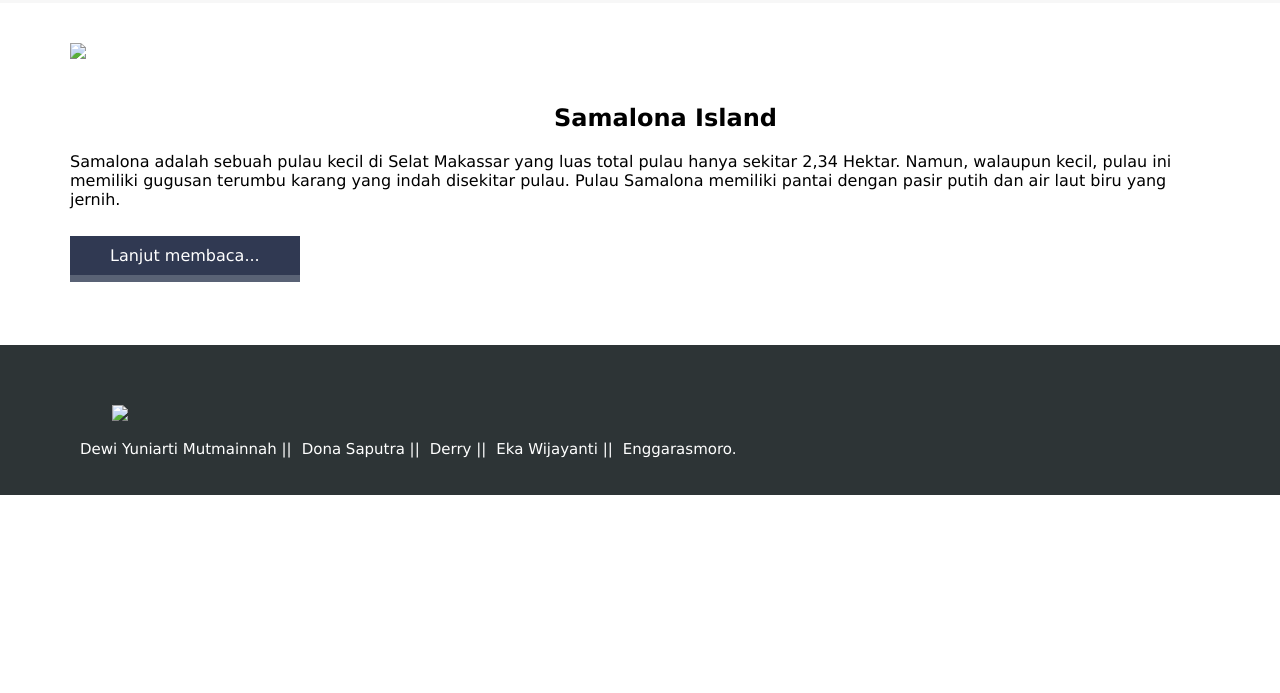
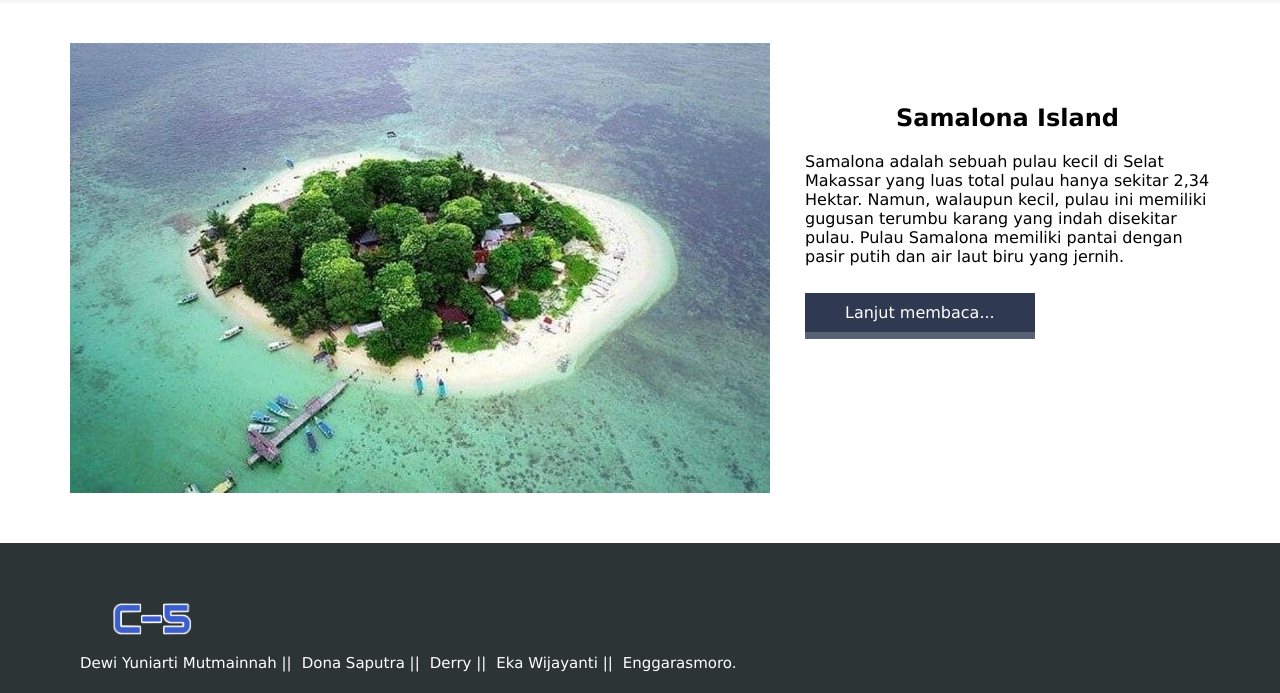
Before and after one commit to donasaputra/Makassar, a plain HTML site: page index.html in a window 1280 px wide. Shown: the part 1345-2038 px from the top of the page. Before the commit the page ends 1840 px from the top, so only its background shows below. Drawn offline with Linux system fonts and the light colour scheme; files whose address does not match are found by name.

Commit message:
Update index.html

```diff
--- a/index.html
+++ b/index.html
@@ -12,7 +12,7 @@
 	<header>
 		<div class="container">
 			<div class="header-left">
-				<img src="images/Logo C5.png" class="logo">
+				<img src="Logo C5.png" class="logo">
 			</div>
 			<!-- Tambahkan Ikon Menu dibawah -->
 			<div class="header-left">
@@ -84,7 +84,7 @@
 		<div class="container">
 			<div class="content-icon">
 				<p>
-					<img src="images/samalona.jpg" style="float:left;" />
+					<img src="samalona.jpg" style="float:left;" />
 					<h2>Samalona Island</h2>
 					 Samalona adalah sebuah pulau kecil di Selat Makassar yang luas total pulau hanya sekitar 2,34 Hektar. Namun, walaupun kecil, pulau ini memiliki gugusan terumbu karang yang indah disekitar pulau. Pulau Samalona memiliki pantai dengan pasir putih dan air laut biru yang jernih.
 				</p>
@@ -95,7 +95,7 @@
 	</div>
 	<div class="footer">
 		<div class="footer-logo">
-			<img src="images/Logo C5.png">
+			<img src="Logo C5.png">
 		</div>
 		<div class="container">
 			<p>Dewi Yuniarti Mutmainnah ||</p>
```
